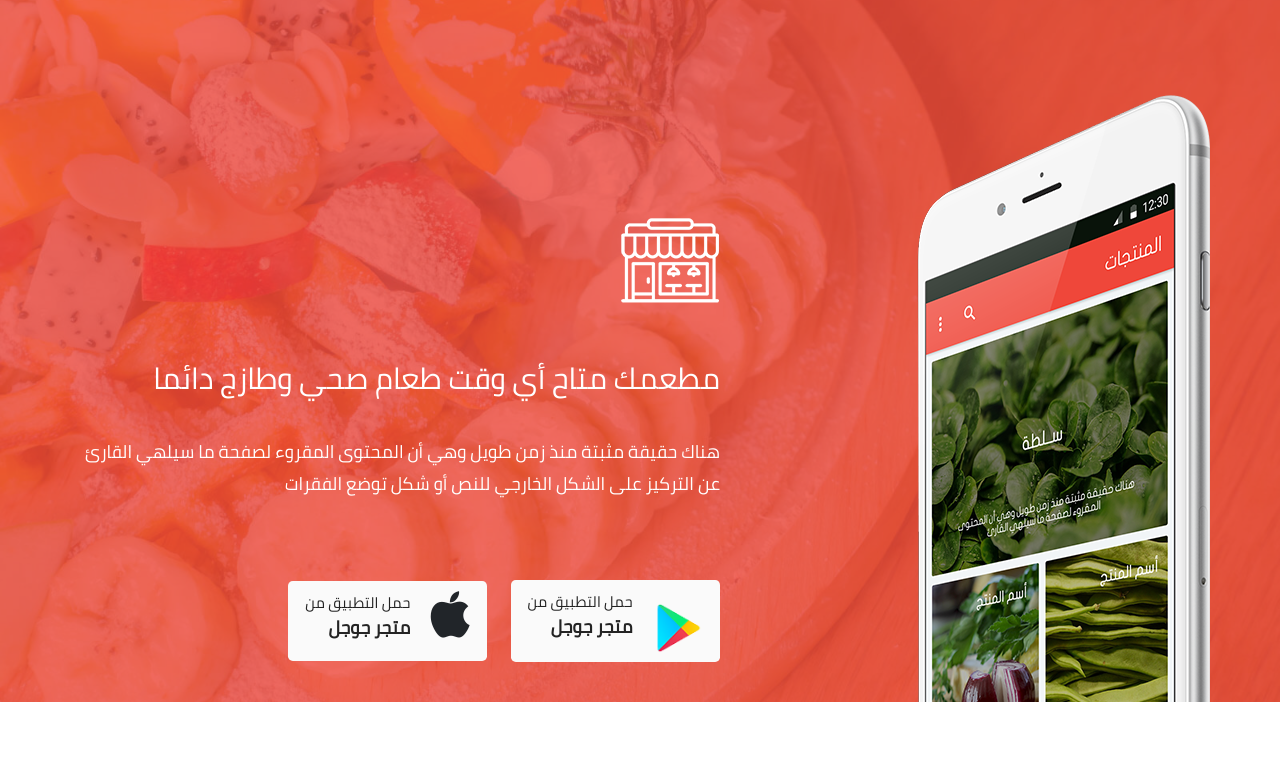
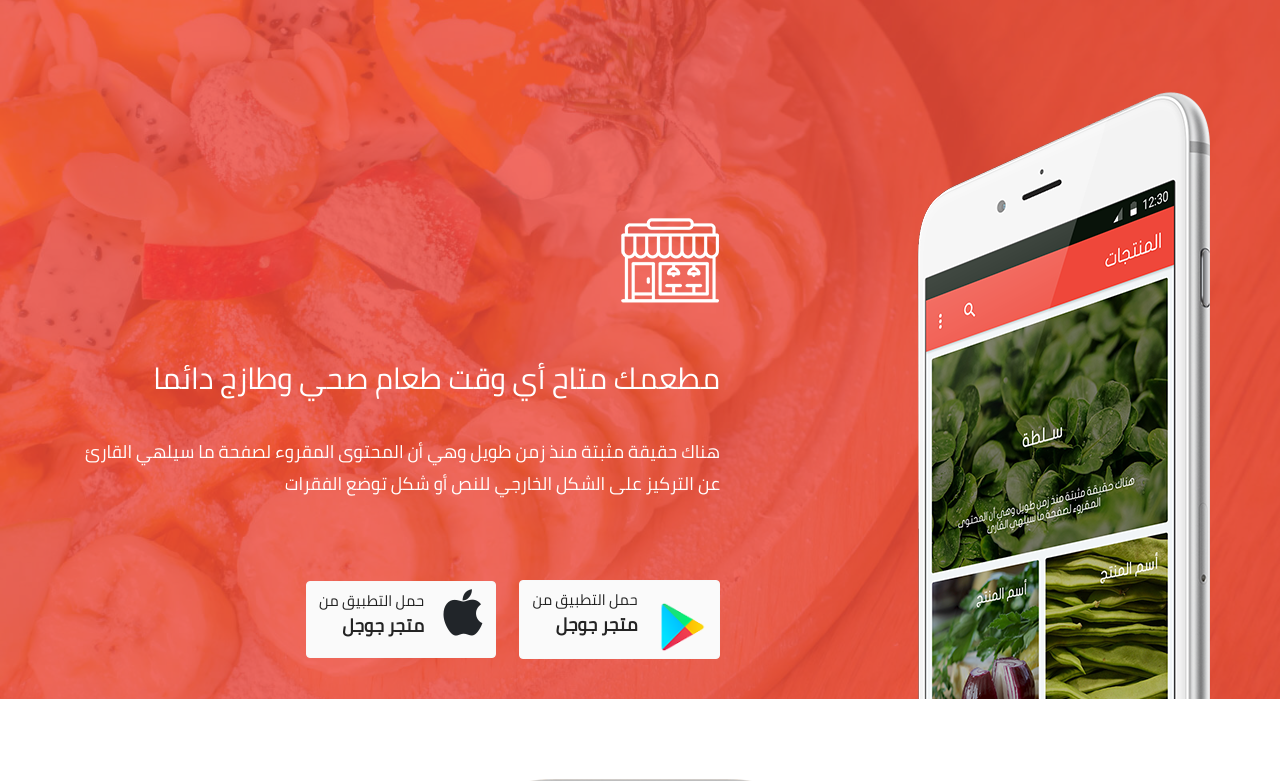
Before and after one commit to oussama-toughli/mobile, a plain HTML site: page index.html in a window 1280 px wide. Shown: the top 781 px of the page. Drawn offline with Linux system fonts and the light colour scheme.

Commit message:
commited

```diff
--- a/css/style.css
+++ b/css/style.css
@@ -3,9 +3,10 @@ section.banner {
     background-size: cover;
     background-position: center center;
     background-attachment: fixed;
-    z-index: -3;
+    z-index: 10;
     text-align: right;
     position: relative;
+    overflow: hidden;
 
   }
   section.banner .overlay {
@@ -53,10 +54,16 @@ section.banner {
     line-height: 50px;
     margin: 40px 0;
     background-color: #fafafa;
+
   }
+
+
+
   section.banner .overlay .banner-text button img {
     width: 50px;
+
   }
+
   section.banner .overlay .banner-text button i {
     font-size: 50px;
   }
@@ -72,7 +79,7 @@ section.banner {
   }
   section.banner .overlay .banner-text button:last-child {
     margin-right: 20px;
-  }
+}
   @media (max-width: 767px) and (min-width: 576px) {
 
 section.banner .overlay .images {
@@ -90,7 +97,9 @@ section.banner .overlay .banner-text button {
     line-height: 40px;
     margin: 0px 0 50px;
     padding: .5rem 1rem;
+
 }
+
 section.banner .overlay .banner-text button img {
     width: 40px;
 }
--- a/index.html
+++ b/index.html
@@ -4,7 +4,8 @@
         <meta charset="utf-8">
         <meta name="viewport" content="width=device-width, initial-scale=1, shrink-to-fit=no">
         <title>صفحة هبوط شركة</title>
-        <meta name="description" content="هذه هي صفحة هبوط لشركة" />
+        <meta name="description" content="هذه هي صفحة هبوط لمطعم" />
+
         <link rel="stylesheet" href="asset/bootstrap/css/bootstrap.min.css" />
         <link rel="stylesheet" href="asset/font-awesome/css/font-awesome.min.css" />
         <link rel="stylesheet" href="asset/animate/animate.css" />
@@ -13,7 +14,7 @@
 
     </head>
     <body>
-        <section class="banner" id=banner>
+        <section class="banner" id="banner">
             <div class="overlay">
                 <div class="container">
                     <div class="row">
@@ -30,7 +31,8 @@
 
                             هناك حقيقة مثبتة منذ زمن طويل وهي أن المحتوى المقروء لصفحة ما سيلهي القارئ عن التركيز على الشكل الخارجي للنص أو شكل توضع الفقرات
                         </p>
-                        <button type="button" class="btn btn-lg text-right wow animate__animated animate__flipInY">
+
+                        <button type="button "  class="btn btn-light text-right wow animate__animated animate__flipInY">
                             <img src="images/icons/play.png" />
                             <p class="mr-3 mb-0">
                                 حمل التطبيق من
@@ -40,8 +42,9 @@
                                 </span>
                             </p>
                         </button>
-                        <button type="button" class="btn btn-lg text-right wow animate__animated animate__flipInY">
+                        <button type="button" class="btn btn-light text-right wow animate__animated animate__flipInY">
                             <i class="fa fa-apple" aria-hidden="true"></i>
+
                             <p class="mr-3 mb-0">
                                 حمل التطبيق من
                                 <br />
@@ -471,7 +474,7 @@
         </div>
 
     </footer>
-    </body>
+
     <script src="asset/JavaScript/jquery-3.1.1.min.js"></script>
     <script src="asset/bootstrap/js/bootstrap.min.js"></script>
     <script src="asset/wow/wow.min.js"></script>
@@ -479,4 +482,5 @@
 <script src="asset/jquery.validate/messages_ar.min.js"></script>
 
     <script src="js/js.js"></script>
+</body>
 </html>
```
Also changed, not shown: js/js.js (+5 -3 lines).
